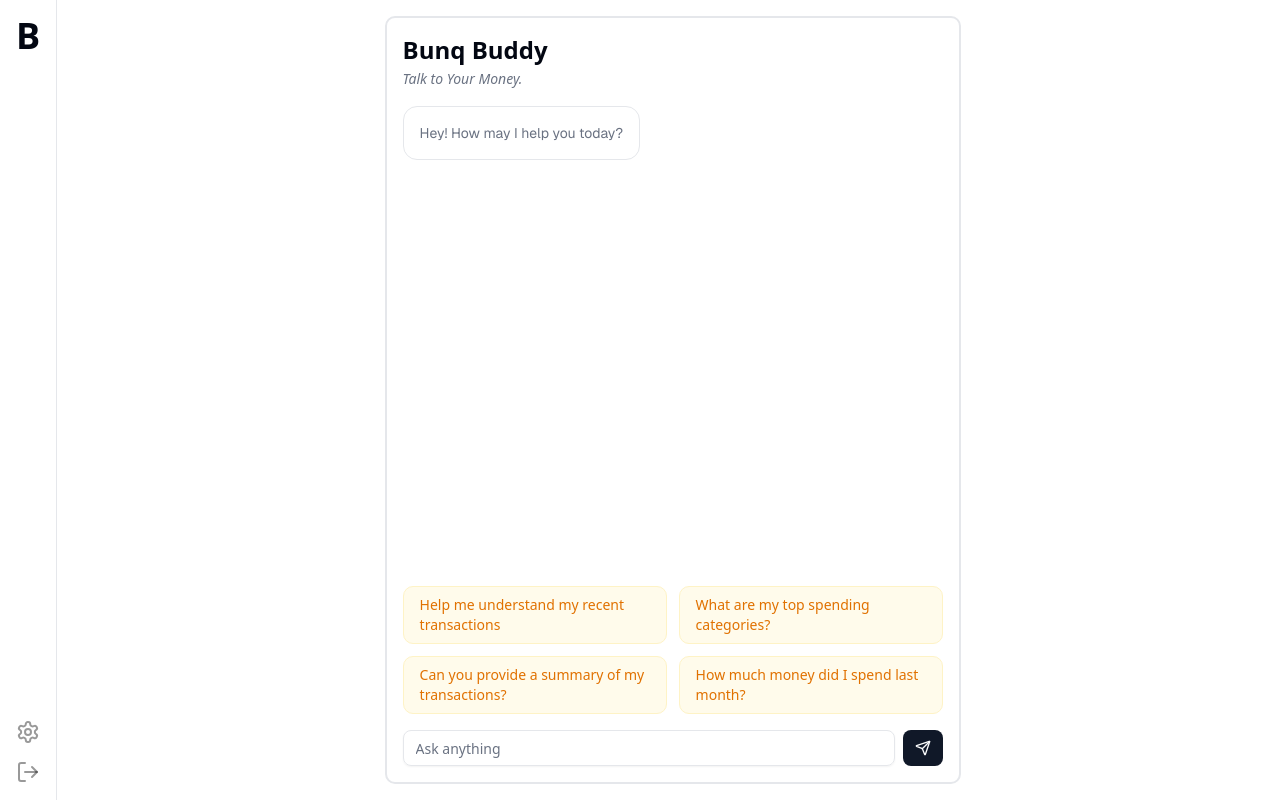
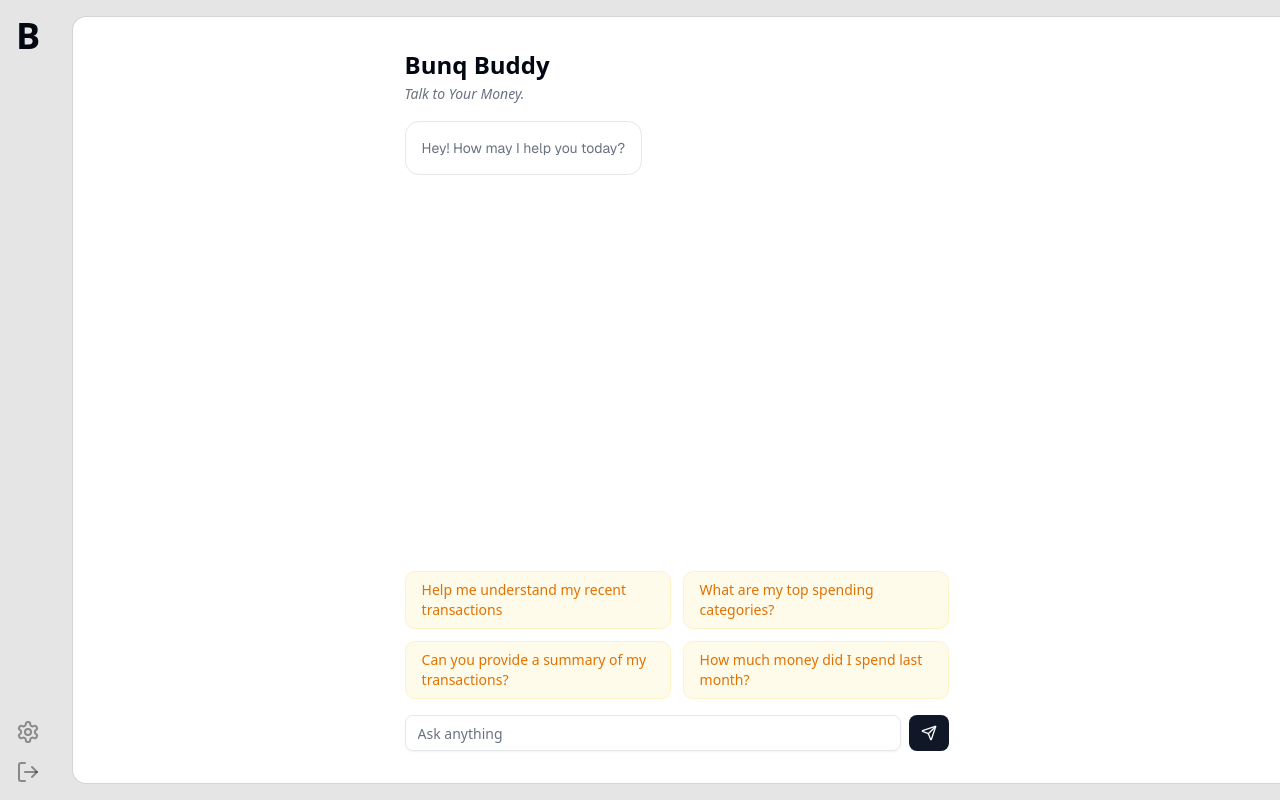
Before and after one commit to Vivek205/bunq-hackathon-fe, a Next.js app: page / in a window 1280 px wide. Built offline with nearby package versions, Linux system fonts and the light colour scheme.

Commit message:
style: adjust layout and styling for improved UI consistency
Refine the layout and styling across multiple components to enhance visual consistency. Changes include adjusting height, padding, borders, and background colors to create a more cohesive user interface.

```diff
--- a/app/layout.tsx
+++ b/app/layout.tsx
@@ -27,11 +27,11 @@
   return (
     <html lang="en">
       <body
-        className={`${geistSans.variable} ${geistMono.variable} antialiased h-screen flex gap-2`}
+        className={`${geistSans.variable} ${geistMono.variable} antialiased h-screen flex bg-neutral-200`}
       >
         {/* <SidebarProvider>
           <ChatbotSidebar /> */}
-        <aside className="p-4 border-r flex flex-col">
+        <aside className="p-4 flex flex-col">
           <div className="text-4xl font-black text-center">B</div>
           <div className="flex-1"></div>
           <div className="text-xl font-black flex flex-col gap-4">
--- a/app/page.tsx
+++ b/app/page.tsx
@@ -2,7 +2,7 @@
 
 export default function Home() {
   return (
-    <div className="flex justify-center h-full p-4">
+    <div className="flex justify-center h-[calc(100vh-32px)] p-4 border-1 rounded-tl-xl rounded-bl-xl m-4 mr-0 border-r-0 bg-white border-neutral-300">
       <ChatbotMain />
     </div>
   );
--- a/components/ChatbotMain/ChatbotMain.tsx
+++ b/components/ChatbotMain/ChatbotMain.tsx
@@ -51,7 +51,7 @@
     optimisticConversation[optimisticConversation.length - 1];
 
   return (
-    <div className="flex flex-col w-full max-w-xl h-full border-2 rounded-lg p-4">
+    <div className="flex flex-col w-full max-w-xl h-full p-4">
       <div>
         <h3 className="font-bold text-2xl">Bunq Buddy</h3>
         <span className="text-sm text-muted-foreground italic">Talk to Your Money.</span>
```
